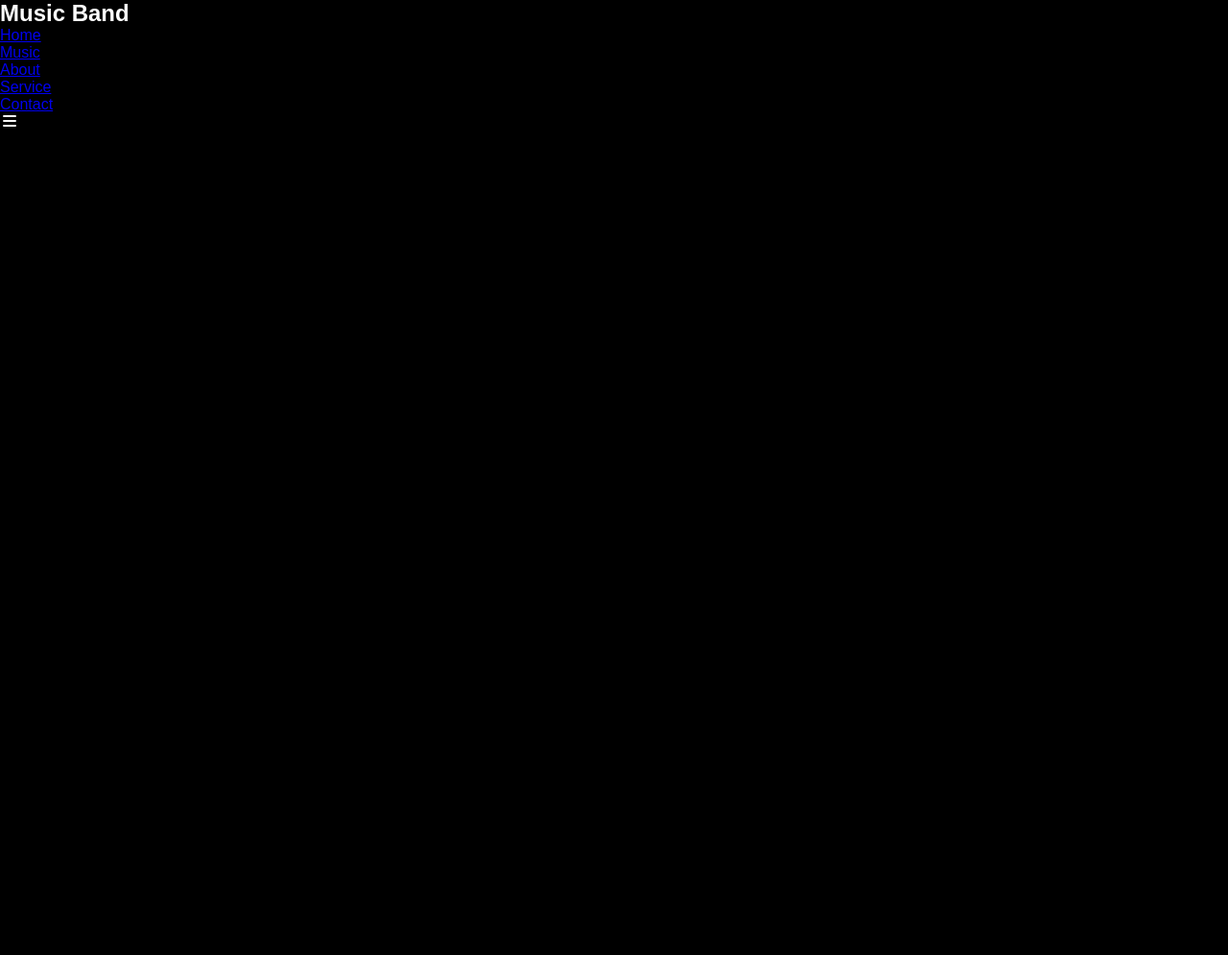
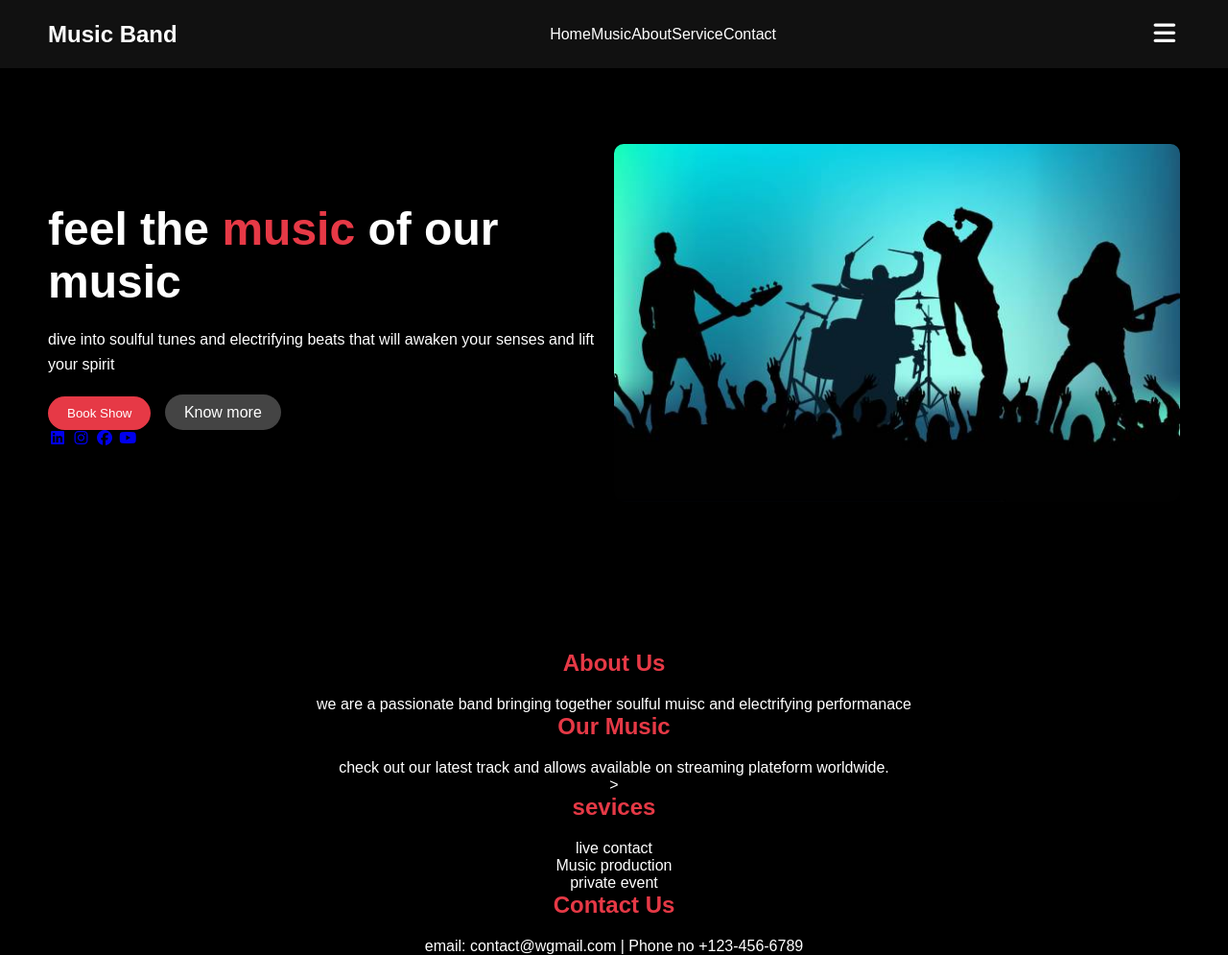
Before and after one commit to shalupandit2025/shalupandit2025, a plain HTML site: page index.html in a window 1280 px wide. Shown: the whole page at 96% size. Before the commit the page ends 800 px from the top, so only its background shows below. Drawn offline with Linux system fonts and the light colour scheme.

Commit message:
code save 50%

```diff
--- /dev/null
+++ b/css/style.css
@@ -0,0 +1,247 @@
+* {
+    margin: 0;
+    padding: 0;
+    box-sizing: border-box;
+    font-family: sans-serif;
+
+}
+
+body {
+    background: #000;
+    color: #fff;
+    transition: background 0.3s, color 0.3s;
+}
+
+/* header  */
+header {
+    display: flex;
+    justify-content: space-between;
+    background: #111;
+    padding: 20px 50px;
+    align-items: center;
+    position: fixed;
+    width: 100%;
+    z-index: 1000;
+}
+
+.logo {
+    font-size: 24px;
+    font-weight: bold;
+    color: #fff;
+}
+
+.logo span {
+    color: #e63946;
+}
+
+nav ul, nav ul li {
+    list-style: none;
+    margin: 0;
+    padding: 0;
+}
+
+nav ul {
+    display: flex;
+
+}
+
+nav ul li {
+    margin: 0.15px;
+}
+
+nav ul li a {
+    color: #fff;
+    text-decoration: none;
+    font-size: 16px;
+    transition: 0.3s;
+
+}
+
+nav ul li a:hover {
+    color: #e63946;
+}
+
+.menu-toggle {
+    /* display: none; */
+    font-size: 26px;
+    cursor: pointer;
+    color: white;
+}
+
+/* hero section */
+.hero {
+    padding: 150px 50px;
+    display: flex;
+    justify-content: space-between;
+    align-items: center;
+}
+
+.content {
+    max-width: 50%;
+}
+
+.content h1 {
+    font-size: 48px;
+    margin-bottom: 20px;
+    /* opacity: 0; */
+    animation: fadeIn Is forwords 0.3s;
+}
+
+.content h1 span {
+    color: #e63946;
+}
+
+.content p {
+    margin-bottom: 20px;
+    line-height: 1.6;
+    /* opacity: 0;  */
+    animation: fadeIn Is forward 0.6s;
+}
+
+.buttons {
+    margin-bottom: 20px;
+}
+
+.btn-primary {
+    background: #e63946;
+    padding: 10px 20px;
+    border-radius: 25px;
+    border: none;
+    color: #fff;
+    margin-right: 10px;
+    cursor: pointer;
+    transition: 0.3s;
+}
+
+.btn-peimary:hover {
+    transform: scale(1.1);
+}
+
+.btn-srcondary {
+    background: #444;
+    padding: 10px 20px;
+    border-radius: 25px;
+    text-decoration: none;
+    color: #fff;
+    transition: 0.3s;
+}
+
+.btn-srcondary:hover {
+    transform: scale(1.1);
+}
+
+.spcial a {
+    color: #bbb;
+    margin-right: 0cm10px;
+    text-decoration: none;
+}
+
+.band-img img {
+    max-width: 400px;
+    width: 100%;
+    height: auto;
+    border-radius: 10px;
+    animation: float 3s ease-in-out infinity;
+}
+
+/* Section */
+.section {
+    padding: 80px 20p;
+    text-align: center;
+}
+
+.section h2 {
+    margin-bottom: 20px;
+    color: #e63946;
+}
+
+ul {
+    list-style: none;
+    padding-left: 0;
+    margin: 0;
+}
+
+/* Animation */
+@keyframes fadeIn {
+    to {
+        opacity: 1;
+    }
+}
+
+@keyframes float {
+
+    0%,
+    100% {
+        transform: translateY(0px);
+    }
+
+    50% {
+        transform: translateY(-15px);
+    }
+}
+
+.bounce {
+    animation: bounce 3s inifinite;
+}
+
+@keyframes bounce {
+
+    0%,
+    20%,
+    50%,
+    80%,
+    100% {
+        transform: transalteY(0);
+    }
+
+    40% {
+        transform: transalteY(-8px);
+    }
+
+    60% {
+        transform: transakteY(-4px);
+    }
+}
+
+/* responsive */
+@media (max-width: 768px) {
+    nav ul {
+        /* display:none; */
+        flex-direction: column;
+        background: #111;
+        position: absolute;
+        top: 60px;
+        right: 0;
+        width: 200px;
+        padding: 20px;
+    }
+
+    nav ul.active {
+        display: flex;
+    }
+
+    .menu-toggle {
+        display: block;
+    }
+
+    .hero {
+        flex-direction: column;
+        text-align: center;
+
+    }
+
+    .content {
+        max-width: 100%;
+    }
+
+    .band-img img {
+        max-width: 400px;
+        margin-top: 20px;
+    }
+}
+
+@media (min-width:1024px) {
+    .band-img img {
+        max-width: 600px;
+    }
+}
--- a/index.html
+++ b/index.html
@@ -1,36 +1,104 @@
 <!DOCTYPE html>
 <html lang="en">
+
 <head>
     <meta charset="UTF-8">
     <meta name="viewport" content="width=device-width, initial-scale=1.0">
     <title>Music-band</title>
 
     <!-- fontawesome CDN  -->
-     <link rel="stylesheet" href="https://cdnjs.cloudflare.com/ajax/libs/font-awesome/7.0.1/css/all.min.css"
-     integrity="sha512-2SwdPD6INVrV/lHTZbO2nodKhrnDdJK9/kg2XD1r9uGqPo1cUbujc+IYdlYdEErWNu69gVcYgdxlmVmzTWnetw=="
-     crossorigin="anonymous" referrerpolicy="no-referrer" />
 
-     <!-- css  -->
-      <link rel="stylesheet" href="style.css">
+    <link rel="stylesheet" href="https://cdnjs.cloudflare.com/ajax/libs/font-awesome/7.0.0/css/all.min.css"
+        integrity="sha512-DxV+EoADOkOygM4IR9yXP8Sb2qwgidEmeqAEmDKIOfPRQZOWbXCzLC6vjbZyy0vPisbH2SyW27+ddLVCN+OMzQ=="
+        crossorigin="anonymous" referrerpolicy="no-referrer" />
+    <!-- css  -->
+    <link rel="stylesheet" href="css/style.css">
 </head>
+
 <body>
-    <head>
-        <div class="logo">
-            Music <samp>Band</samp>
-        </div>
+    <header>
+        <div class="logo">Music <samp>Band</samp></div>
+
         <nav id="navbar">
-            <ul><a href="home">Home</a></ul>
-            <ul><a href="music">Music</a></ul>
-            <ul><a href="about">About</a></ul>
-            <ul><a href="service">Service</a></ul>
-            <ul><a href="contact">Contact</a></ul>
-            <ul><a href="#"></a></ul>
+            <ul>
+                <li><a href="#home">Home</a></li>
+                <li><a href="#music">Music</a></li>
+                <li><a href="#about">About</a></li>
+                <li><a href="#service">Service</a></li>
+                <li><a href="#contact">Contact</a></li>
+            </ul>
         </nav>
+
         <div class="menu-toggle">
             <i class="fa-solid fa-bars"></i>
         </div>
+    </header>
+    <!-- hero section  -->
+    <section class="hero" id="home">
+        <div class="content">
+            <h1 class="animated-text">
+                feel the <span>music</span> of our music
+            </h1>
+            <p class="animated-text">
+                dive into soulful tunes and electrifying beats that will
+                awaken your senses and lift your spirit
+
+            </p>
+            <div class="bottons">
+                <button class="btn-primary bounce" id="book-btn">
+                    Book Show
+                </button>
+                <a href="#about" class="btn-srcondary bounce">
+                    Know more
+                </a>
+            </div>
+            <div class="social animate-text">
+                <a href="#"><i class="fa-brands fa-linkedin"></i></a>
+                <a href="#"><i class="fa-brands fa-instagram"></i></a>
+                <a href="#"><i class="fa-brands fa-facebook"></i></a>
+                <a href="#"><i class="fa-brands fa-youtube"></i></a>
+            </div>
+        </div>
+        <div class="band-img animated-img">
+            <img src="image/image1.jpg" alt="band-music">
+        </div>
+    </section>
+
+    <!-- About section  -->
+    <section id="about" class="section">
+        <h2>About Us</h2>
+        <p>
+            we are a passionate band bringing together
+            soulful muisc and electrifying performanace
+        </p>
+    </section>
+
+    <!-- Music section  -->
+    <section id="Music" class="section">
+        <h2>Our Music</h2>
+        <p>
+            check out our latest track and allows available on streaming
+            plateform worldwide.
+        </p>>
+    </section>
+    <!-- sevice section  -->
+    <section id="services" class="section">
+        <h2>sevices</h2>
+        <ul>
+            <li>live contact</li>
+            <li>Music production</li>
+            <li>private event</li>
+        </ul>
+    </section>
+    <!-- contact section  -->
+    <section id="contact" class="section">
+        <h2>Contact Us</h2>
+        <p>
+            email: contact@wgmail.com | Phone no +123-456-6789
+        </p>
+    </section>
 
 
-    </head>
 </body>
+
 </html>
```
Also changed, not shown: css/text.txt.
